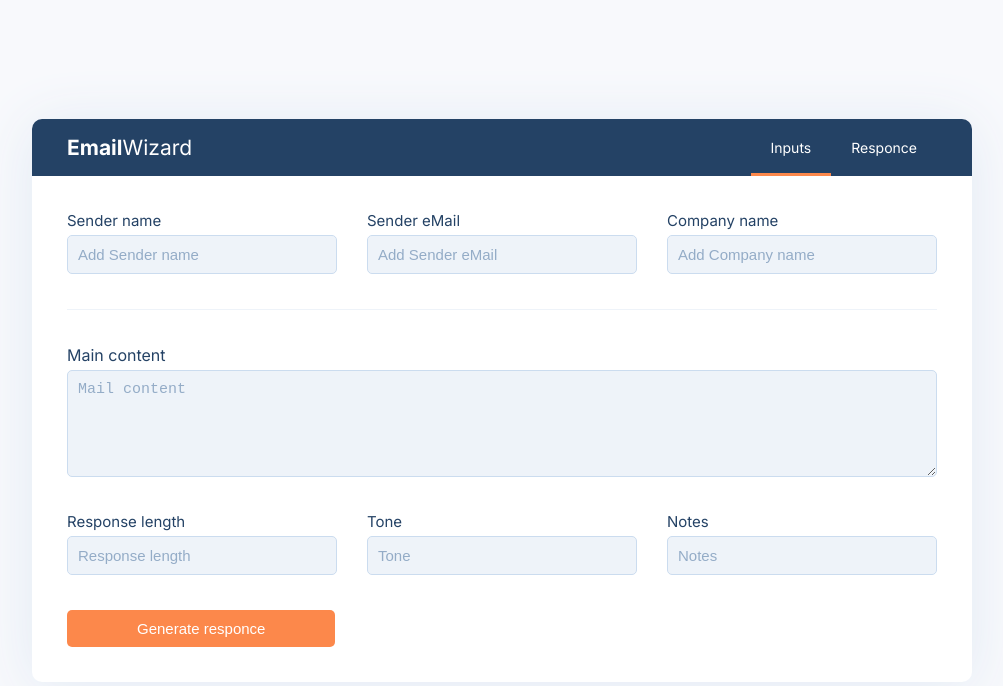
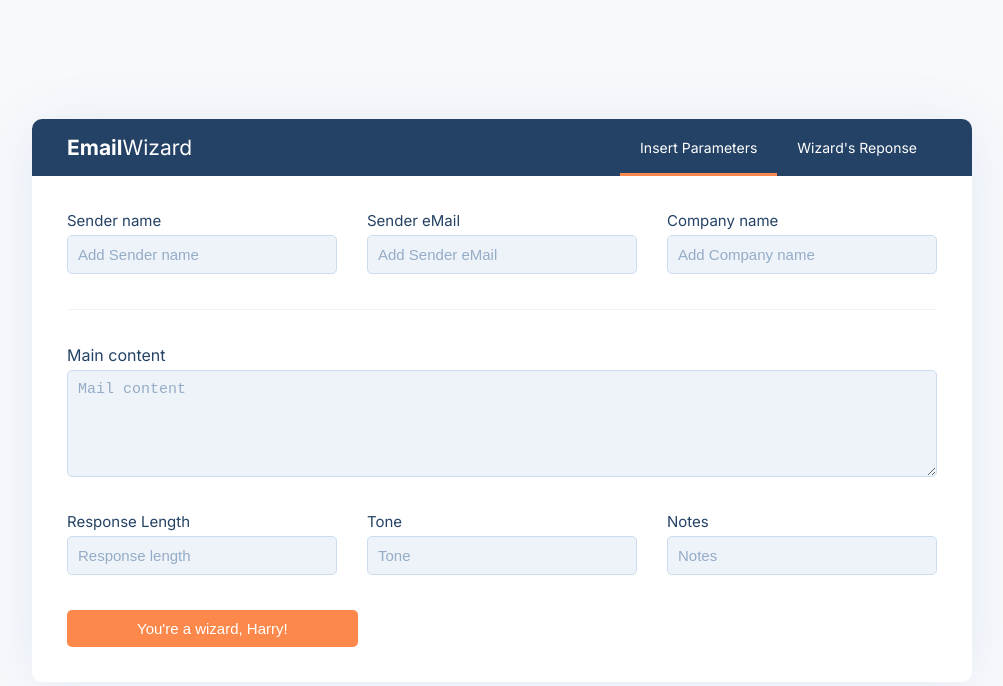
Before and after one commit to PromptChainer/showcase-email-wizard, a Next.js app: page / in a window 1280 px wide. Shown: the top 686 px of the page, without its empty margins (138-1141 px from the left). Built offline with nearby package versions, Linux system fonts and the light colour scheme.

Commit message:
Connect functionality to components

```diff
--- a/app/layout.js
+++ b/app/layout.js
@@ -4,8 +4,8 @@ import { Inter } from 'next/font/google'
 const inter = Inter({ subsets: ['latin'] })
 
 export const metadata = {
-  title: 'Create Next App',
-  description: 'Generated by create next app',
+  title: 'EmailWizard by PromptChainer',
+  description: 'Powered by PromptChainer',
 }
 
 export default function RootLayout({ children }) {
--- a/app/page.js
+++ b/app/page.js
@@ -1,104 +1,176 @@
 "use client";
 import styles from "./page.module.css";
-import { useState } from "react";
+import React, { useState } from "react";
 import Input from "@/components/input/input.js";
 import Textarea from "@/components/textarea/textarea";
 
-function Inputs() {
+function Spinner() {
+  return <img src="https://gfycat.com/angelicblankafricangroundhornbill" alt="Loading..." />;
+}
+
+function Inputs({
+  handleButtonClick,
+  isLoading,
+  senderName,
+  setSenderName,
+  senderEmail,
+  setSenderEmail,
+  companyName,
+  setCompanyName,
+  mailContent,
+  setMailContent,
+  responseLength,
+  setResponseLength,
+  tone,
+  setTone,
+  notes,
+  setNotes,
+}) {
+  const onChange = (setter) => (event) => setter(event.target.value);
+
   return (
     <>
       <div className={styles.inputholder}>
         <Input
           placeholder="Add Sender name"
-          onClick={() => console.log("hi")}
-          value={""}
+          value={senderName}
+          onChange={onChange(setSenderName)}
           label="Sender name"
         />
         <Input
           placeholder="Add Sender eMail"
-          onClick={() => console.log("hi")}
-          value={""}
+          value={senderEmail}
+          onChange={onChange(setSenderEmail)}
           label="Sender eMail"
         />
         <Input
           placeholder="Add Company name"
-          onClick={() => console.log("hi")}
-          value={""}
+          value={companyName}
+          onChange={onChange(setCompanyName)}
           label="Company name"
         />
       </div>
 
       <Textarea
         placeholder="Mail content"
-        onClick={() => console.log("hi")}
-        value={""}
+        value={mailContent}
+        onChange={onChange(setMailContent)}
         label="Main content"
       />
 
       <div className={`${styles.inputholder} ${styles.inputholderbottom}`}>
         <Input
           placeholder="Response length"
-          onClick={() => console.log("hi")}
-          value={""}
-          label="Response length"
+          value={responseLength}
+          onChange={onChange(setResponseLength)}
+          label="Response Length"
         />
         <Input
           placeholder="Tone"
-          onClick={() => console.log("hi")}
-          value={""}
+          value={tone}
+          onChange={onChange(setTone)}
           label="Tone"
         />
         <Input
           placeholder="Notes"
-          onClick={() => console.log("hi")}
-          value={""}
+          value={notes}
+          onChange={onChange(setNotes)}
           label="Notes"
         />
       </div>
-      <button className={styles.button}>Generate responce</button>
+      <button className={styles.button} onClick={handleButtonClick} disabled={isLoading}>
+        {isLoading ? "Much response coming your way..." : "You're a wizard, Harry!"}
+      </button>
+      {isLoading && <Spinner />}
     </>
-  );
-}
-
-function Responce() {
-  return (
-    <div className={styles.responce}>
-      <p className={styles.title}>Mail points:</p>
-      <p className={styles.text}>
-        In publishing and graphic design, Lorem ipsum is a placeholder text
-        commonly used to demonstrate the visual form of a document or a typeface
-        without relying on meaningful content.
-      </p>
-      <p className={styles.title} style={{ marginTop: 20 }}>
-        Responce:
-      </p>
-      <p className={styles.text}>
-        In publishing and graphic design, Lorem ipsum is a placeholder text
-        commonly used to demonstrate the visual form of a document or a typeface
-        without relying on meaningful content. Lorem ipsum may be used as a
-        placeholder before final copy is available. It is also used to
-        temporarily replace text in a process called greeking, which allows
-        designers to consider the form of a webpage or publication, without the
-        meaning of the text influencing the design. Lorem ipsum is typically a
-        corrupted version of De finibus bonorum et malorum, a 1st-century BC
-        text by the Roman statesman and philosopher Cicero, with words altered,
-        added, and removed to make it nonsensical and improper Latin. Versions
-        of the Lorem ipsum text have been used in typesetting at least since the
-        1960s, when it was popularized by advertisements for Letraset transfer
-        sheets.[1] Lorem ipsum was introduced to the digital world in the
-        mid-1980s, when Aldus employed it in graphic and word-processing
-        templates for its desktop publishing program PageMaker. Other popular
-        word processors, including Pages and Microsoft Word, have since adopted
-        Lorem ipsum,[2] as have many LaTeX packages,[3][4][5] web content
-        managers such as Joomla! and WordPress, and CSS libraries such as
-        Semantic UI.
-      </p>
-    </div>
   );
 }
 
 export default function Home() {
   const [activeTab, setActiveTab] = useState(0);
+  const [apiResponse, setApiResponse] = useState(null);
+  const [isLoading, setIsLoading] = useState(false);
+
+  const [senderName, setSenderName] = useState("");
+  const [senderEmail, setSenderEmail] = useState("");
+  const [companyName, setCompanyName] = useState("");
+  const [mailContent, setMailContent] = useState("");
+  const [responseLength, setResponseLength] = useState("");
+  const [tone, setTone] = useState("");
+  const [notes, setNotes] = useState("");
+
+  const handleButtonClick = async () => {
+    setIsLoading(true);
+
+    const inputsData = {
+      senderName,
+      senderEmail,
+      companyName,
+      mailContent,
+      responseLength,
+      tone,
+      notes,
+    };
+    await sendInputsToAPI(inputsData);
+  };
+
+  const sendInputsToAPI = async (inputsData) => {
+    try {
+      const formattedInputsData = {
+        variables: {
+          ResponseLength: inputsData.responseLength,
+          mail: inputsData.mailContent,
+          SenderName: inputsData.senderName,
+          SenderEmail: inputsData.senderEmail,
+          CompanyName: inputsData.companyName,
+          Tone: inputsData.tone,
+          notes: inputsData.notes,
+        },
+      };
+
+      const response = await fetch(
+        "https://prod.api.promptchainer.io/api/flows/run/clhez0wo90005s10glie7tadf",
+        {
+          method: "POST",
+          headers: {
+            "Content-Type": "application/json",
+            "x-api-key": process.env.NEXT_PUBLIC_API_KEY,
+          },
+          body: JSON.stringify(formattedInputsData),
+        }
+      );
+
+      if (!response.ok) {
+        throw new Error(`Error. Status: ${response.status}`);
+      }
+
+      const data = await response.json();
+      setApiResponse(data);
+      setActiveTab(1);
+    } catch (error) {
+      console.error("Error sending data:", error);
+    } finally {
+      setIsLoading(false);
+    }
+  };
+
+  function ResponseComponent({ response }) {
+    return (
+      <div
+        style={{ color: "black", backgroundColor: "white", padding: "20px" }}
+      >
+        {response &&
+          response.map((item, index) => (
+            <div key={index} style={{ marginBottom: "20px" }}>
+              <h2 style={{ marginBottom: "10px" }}>{item.name}</h2>
+              <p style={{ textIndent: "20px", textAlign: "justify" }}>
+                {item.output}
+              </p>
+            </div>
+          ))}
+      </div>
+    );
+  }
 
   return (
     <main className={styles.main}>
@@ -112,18 +184,39 @@ export default function Home() {
               className={activeTab === 0 ? styles.activeTab : ""}
               onClick={() => setActiveTab(0)}
             >
-              Inputs
+              Insert Parameters
             </p>
             <p
               className={activeTab === 1 ? styles.activeTab : ""}
               onClick={() => setActiveTab(1)}
             >
-              Responce
+              Wizard&apos;s Reponse
             </p>
           </div>
         </div>
         <div className={styles.content}>
-          {activeTab === 0 ? <Inputs /> : <Responce />}
+          {activeTab === 0 ? (
+            <Inputs
+              handleButtonClick={handleButtonClick}
+              isLoading={isLoading}
+              senderName={senderName}
+              setSenderName={setSenderName}
+              senderEmail={senderEmail}
+              setSenderEmail={setSenderEmail}
+              companyName={companyName}
+              setCompanyName={setCompanyName}
+              mailContent={mailContent}
+              setMailContent={setMailContent}
+              responseLength={responseLength}
+              setResponseLength={setResponseLength}
+              tone={tone}
+              setTone={setTone}
+              notes={notes}
+              setNotes={setNotes}
+            />
+          ) : (
+            <ResponseComponent response={apiResponse} />
+          )}
         </div>
       </div>
     </main>
--- a/app/page.module.css
+++ b/app/page.module.css
@@ -87,7 +87,7 @@
   background-color: #dd7239;
 }
 
-.responce {
+.response {
   max-width: 870px;
 }
 
--- a/components/textarea/textarea.js
+++ b/components/textarea/textarea.js
@@ -1,4 +1,4 @@
-import React from "react";
+import React, { useRef, useEffect } from "react";
 import styles from "./Textarea.module.css";
 
 function Textarea({ placeholder, value, onChange, rows = 5, label }) {
```
Also changed, not shown: 2 other files (tests, documents, lock files or other folders).
